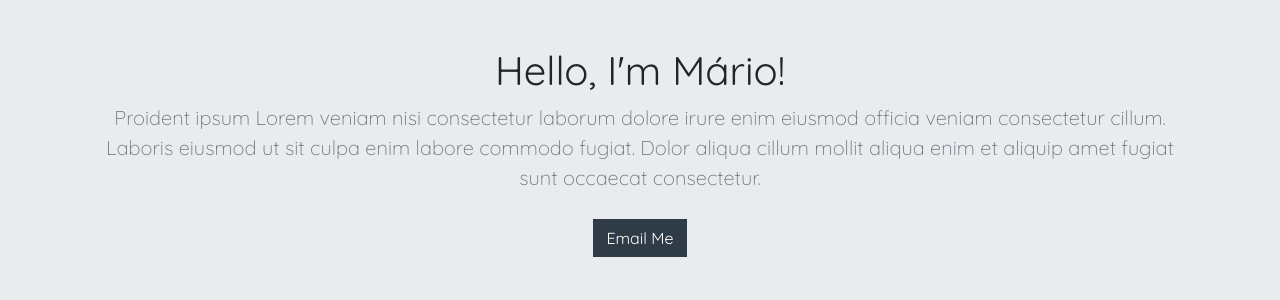
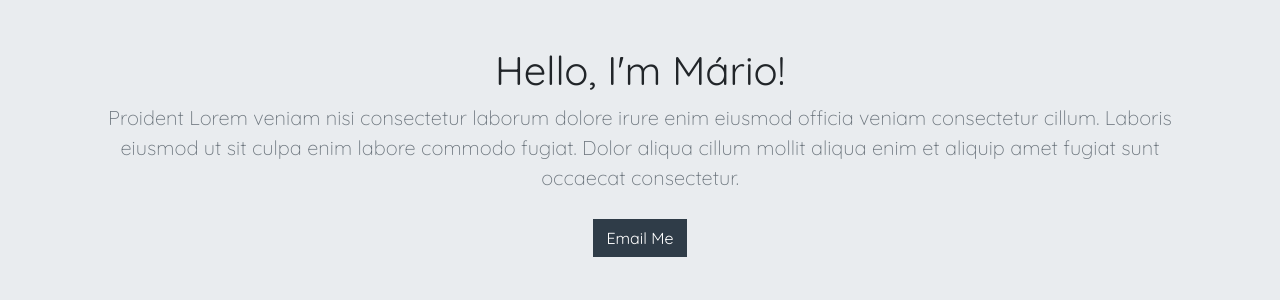
Before and after one commit to nosrevelc/django-portfolio-project, a Django app: page / in a window 1280 px wide. Shown: the part 1130-1430 px from the top of the page. Run offline with Django 3.2, Linux system fonts and the light colour scheme; data that the repository does not hold is empty; some libraries are stand-ins or nearby versions.

Commit message:
ipsum removed

```diff
--- a/jobs/templates/jobs/home.html
+++ b/jobs/templates/jobs/home.html
@@ -46,7 +46,7 @@
             <div class="container">
                 <img class="img-fluid pl-5 pr-5 mb-5" src="{% static 'ma2015square.jpg' %}" alt="">
                 <h1 class="jumbotron-heading">Hello, I'm Mário!</h1>
-                <p class="lead text-muted">Proident ipsum Lorem veniam nisi consectetur laborum dolore irure enim eiusmod officia veniam consectetur cillum. Laboris eiusmod ut sit culpa enim labore commodo fugiat. Dolor aliqua cillum mollit aliqua enim et aliquip amet fugiat sunt occaecat consectetur.</p>
+                <p class="lead text-muted">Proident Lorem veniam nisi consectetur laborum dolore irure enim eiusmod officia veniam consectetur cillum. Laboris eiusmod ut sit culpa enim labore commodo fugiat. Dolor aliqua cillum mollit aliqua enim et aliquip amet fugiat sunt occaecat consectetur.</p>
                 <p>
                     <a href="#" class="btn btn-primary my-2">Email Me</a>
                 </p>
```
